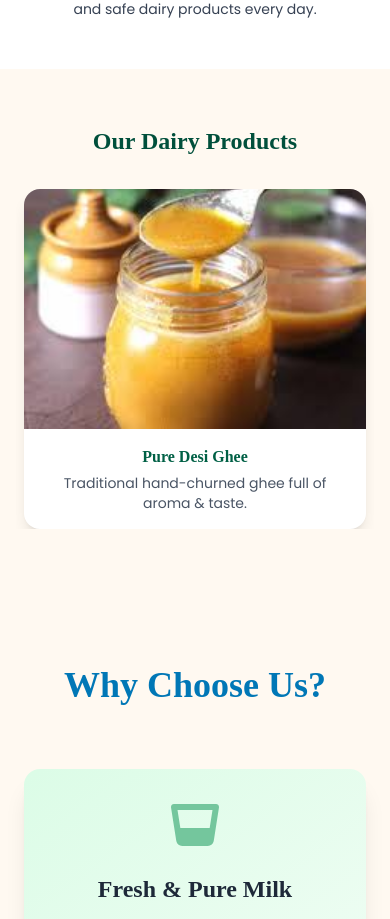
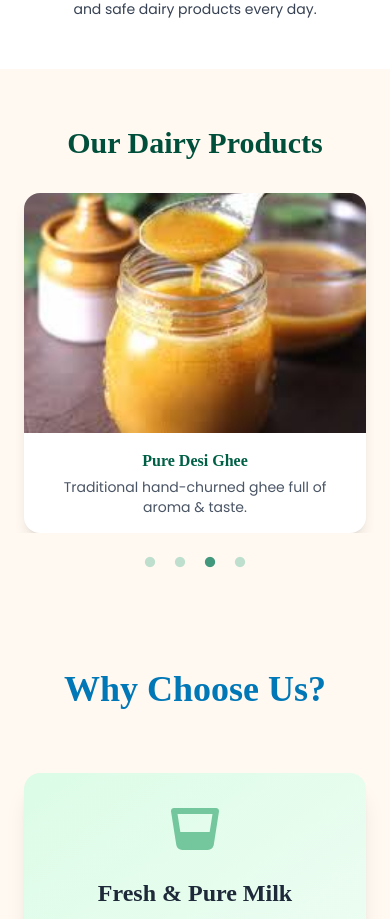
Before and after one commit to ganeshwagh0311/Daivatam-Dairy, a React (Vite) app: page / in a window 390 px wide. Shown: the part 940-1859 px from the top of the page. Built offline with nearby package versions, Linux system fonts and the light colour scheme.

Commit message:
small change

```diff
--- a/src/pages/Home.jsx
+++ b/src/pages/Home.jsx
@@ -618,19 +618,18 @@ const gallerySettings = {
 
 
 <section className="py-14 bg-[#FFF9F1]">
-  <div className="max-w-full mx-auto px-4 sm:px-6 md:px-16">
+  <div className="container mx-auto px-4 sm:px-6 md:px-16">
 
     <motion.h2
       initial={{ opacity: 0, y: -30 }}
       whileInView={{ opacity: 1, y: 0 }}
       transition={{ duration: 0.8 }}
       viewport={{ once: true }}
-      className="text-2xl sm:text-3xl md:text-4xl font-bold text-center text-emerald-900 mb-8"
+      className="text-3xl sm:text-4xl font-bold text-center text-emerald-900 mb-8"
     >
       Our Dairy Products
     </motion.h2>
 
-    <div className="w-full overflow-hidden">
     <Slider
       dots={true}
       infinite={true}
@@ -662,14 +661,13 @@ const gallerySettings = {
       ]}
     >
       {recommendedProducts.map((item, index) => (
-          <div key={index} className="px-2 sm:px-3">
+        <div key={index} className="flex justify-center px-2 sm:px-3">
           <motion.div
             initial={{ opacity: 0, scale: 0.9 }}
             whileInView={{ opacity: 1, scale: 1 }}
             transition={{ duration: 0.6 }}
             viewport={{ once: true }}
-              className="bg-white rounded-2xl shadow-lg overflow-hidden hover:shadow-2xl transition-all duration-500 mx-auto"
-              style={{ maxWidth: '100%' }}
+            className="bg-white rounded-2xl shadow-lg overflow-hidden hover:shadow-2xl transition-all duration-500 w-full"
           >
             <img
               src={item.img}
@@ -688,7 +686,6 @@ const gallerySettings = {
         </div>
       ))}
     </Slider>
-    </div>
 
   </div>
 </section>
```
Lines whose indentation alone changed are shown as unchanged.
